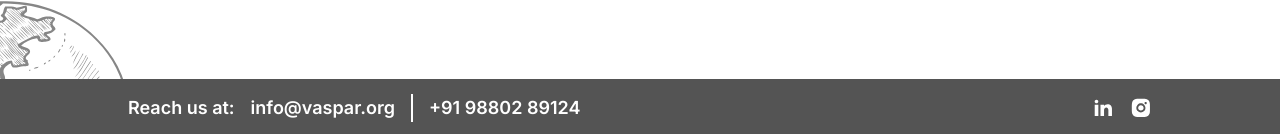
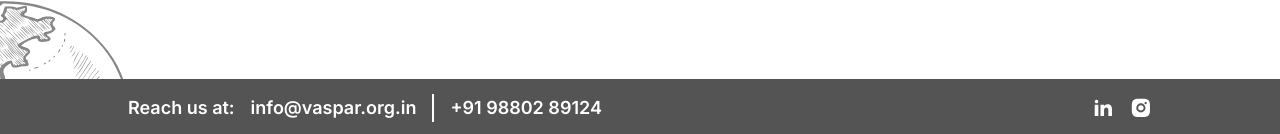
Before and after one commit to rajeev-kl/PAP-01-FE, a React (Create React App) app: page / in a window 1280 px wide. Shown: the part 671-805 px from the top of the page. Built offline with nearby package versions, Linux system fonts and the light colour scheme; no server answers.

Commit message:
UI updates

```diff
--- a/src/App.js
+++ b/src/App.js
@@ -260,7 +260,7 @@ function App() {
                     </div>
                   </div>
 
-                  <div className="flex flex-col lg:flex-row form-heading lg:items-center pb-10">
+                  <div className="flex flex-col lg:flex-row form-heading lg:items-center pt-6 pb-10">
                     <div className="text-xl items-center font-semibold flex">
                       <span className="px-4 py-2 rounded bg-gray">2</span>
                       <span className="pl-4">
@@ -290,7 +290,7 @@ function App() {
                     </div>
                   </div>
 
-                  <div className="form-group flex flex-col lg:flex-row pt-3">
+                  <div className="form-group flex flex-col lg:flex-row pt-6">
                     <div className="w-full lg:w-1/2 lg:pr-3 mb-4 lg:mb-0">
                       <label
                         htmlFor="orgName"
@@ -327,7 +327,7 @@ function App() {
                     </div>
                   </div>
 
-                  <div className="text-center w-full pt-6">
+                  <div className="text-center w-full pt-8">
                     <div
                       onClick={showFinal}
                       className="btn lg:w-1/2 lg:mx-auto"
--- a/src/components/footer.js
+++ b/src/components/footer.js
@@ -9,7 +9,7 @@ export default function Footer() {
         <div className="text-lg font-semibold text-center lg:text-left">
           Reach us at:
           <span className="lg:px-4 lg:border-r-2 lg:border-white block lg:inline-block">
-            <a href="mailto:info@vaspar.org">info@vaspar.org</a>
+            <a href="mailto:info@vaspar.org.in">info@vaspar.org.in</a>
           </span>
           <span className="lg:pl-4 block lg:inline-block">+91 98802 89124</span>
         </div>
```
